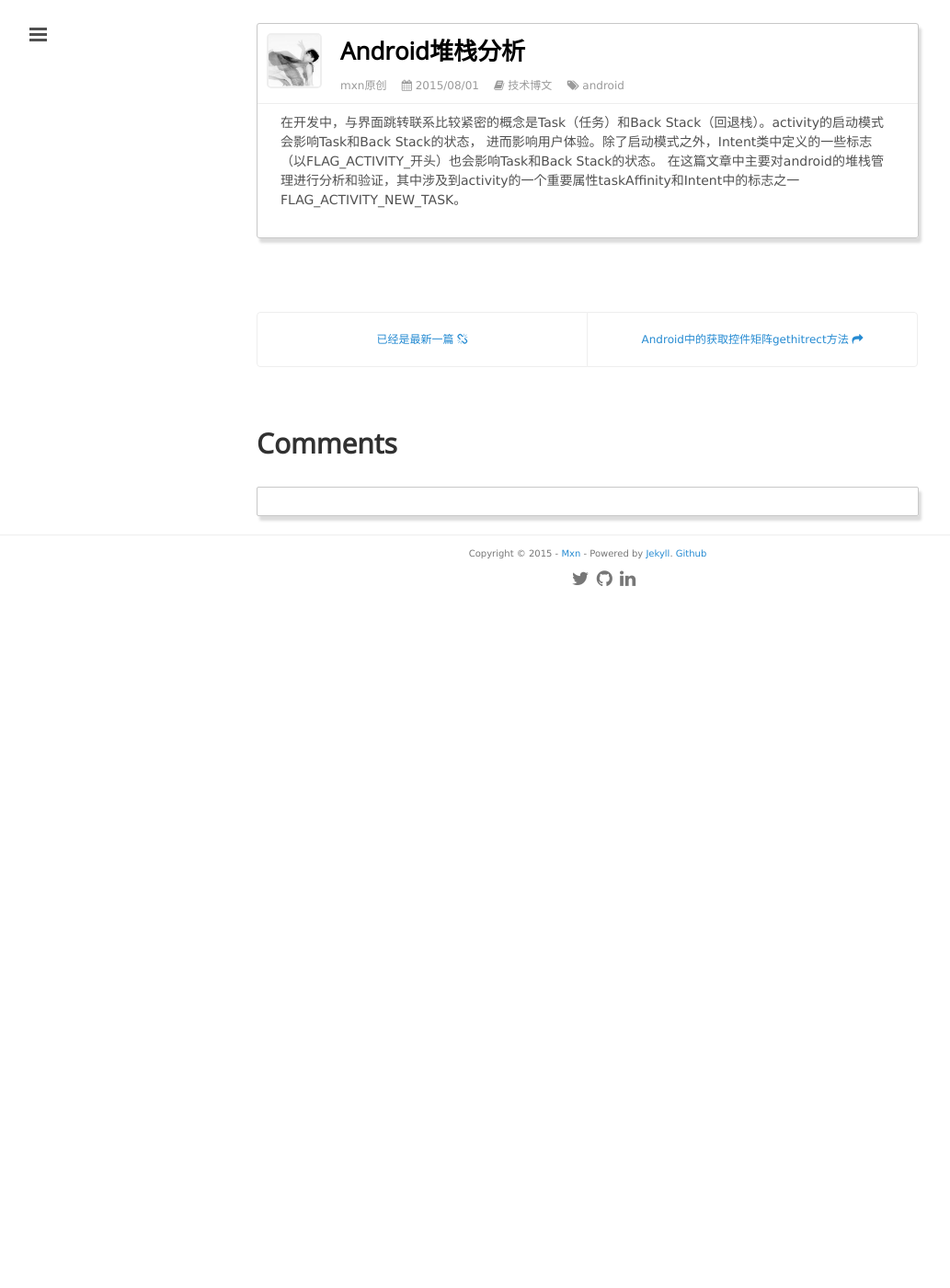
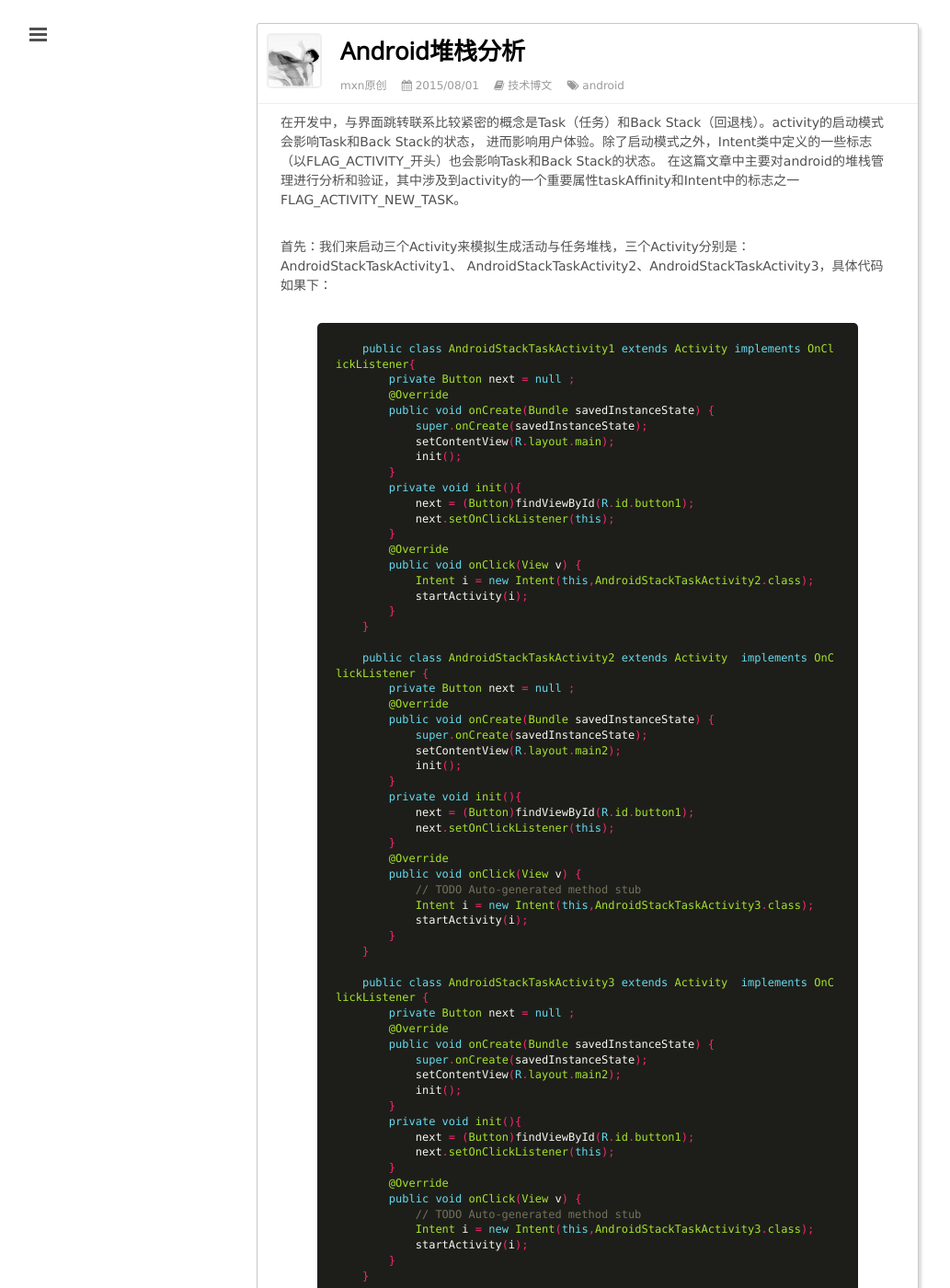
Before and after one commit to mxn21/mxn21.github.io, a Jekyll site: the page built from _posts/2015-8-1-Android堆栈分析.md, in a window 1280 px wide and 1400 px high, scrolled down 190 px. Shown: the whole window at 92% size, without its empty margins (1-1034 px from the left). Built offline with Jekyll 4.4.1, drawn with Linux system fonts in a browser that asks for light colours; Markdown is read by kramdown in place of the engine named in the settings; comment, search, counter and statistics services are not loaded; before the commit the page ends 900 px from its top, so only the background shows below that.

Commit message:
休12321
23432

```diff
--- a/_posts/2015-8-1-Android堆栈分析.md
+++ b/_posts/2015-8-1-Android堆栈分析.md
@@ -9,3 +9,68 @@
 在开发中，与界面跳转联系比较紧密的概念是Task（任务）和Back Stack（回退栈）。activity的启动模式会影响Task和Back Stack的状态，
 进而影响用户体验。除了启动模式之外，Intent类中定义的一些标志（以FLAG_ACTIVITY_开头）也会影响Task和Back Stack的状态。
 在这篇文章中主要对android的堆栈管理进行分析和验证，其中涉及到activity的一个重要属性taskAffinity和Intent中的标志之一FLAG_ACTIVITY_NEW_TASK。
+
+
+首先：我们来启动三个Activity来模拟生成活动与任务堆栈，三个Activity分别是：AndroidStackTaskActivity1、
+AndroidStackTaskActivity2、AndroidStackTaskActivity3，具体代码如果下：
+
+    {% highlight java  %}
+    public class AndroidStackTaskActivity1 extends Activity implements OnClickListener{
+        private Button next = null ;
+        @Override
+        public void onCreate(Bundle savedInstanceState) {
+            super.onCreate(savedInstanceState);
+            setContentView(R.layout.main);
+            init();
+        }
+        private void init(){
+            next = (Button)findViewById(R.id.button1);
+            next.setOnClickListener(this);
+        }
+        @Override
+        public void onClick(View v) {
+            Intent i = new Intent(this,AndroidStackTaskActivity2.class);
+            startActivity(i);
+        }
+    }
+
+    public class AndroidStackTaskActivity2 extends Activity  implements OnClickListener {
+        private Button next = null ;
+        @Override
+        public void onCreate(Bundle savedInstanceState) {
+            super.onCreate(savedInstanceState);
+            setContentView(R.layout.main2);
+            init();
+        }
+        private void init(){
+            next = (Button)findViewById(R.id.button1);
+            next.setOnClickListener(this);
+        }
+        @Override
+        public void onClick(View v) {
+            // TODO Auto-generated method stub
+            Intent i = new Intent(this,AndroidStackTaskActivity3.class);
+            startActivity(i);
+        }
+    }
+
+    public class AndroidStackTaskActivity3 extends Activity  implements OnClickListener {
+        private Button next = null ;
+        @Override
+        public void onCreate(Bundle savedInstanceState) {
+            super.onCreate(savedInstanceState);
+            setContentView(R.layout.main2);
+            init();
+        }
+        private void init(){
+            next = (Button)findViewById(R.id.button1);
+            next.setOnClickListener(this);
+        }
+        @Override
+        public void onClick(View v) {
+            // TODO Auto-generated method stub
+            Intent i = new Intent(this,AndroidStackTaskActivity3.class);
+            startActivity(i);
+        }
+    }
+    {% endhighlight %}
```
